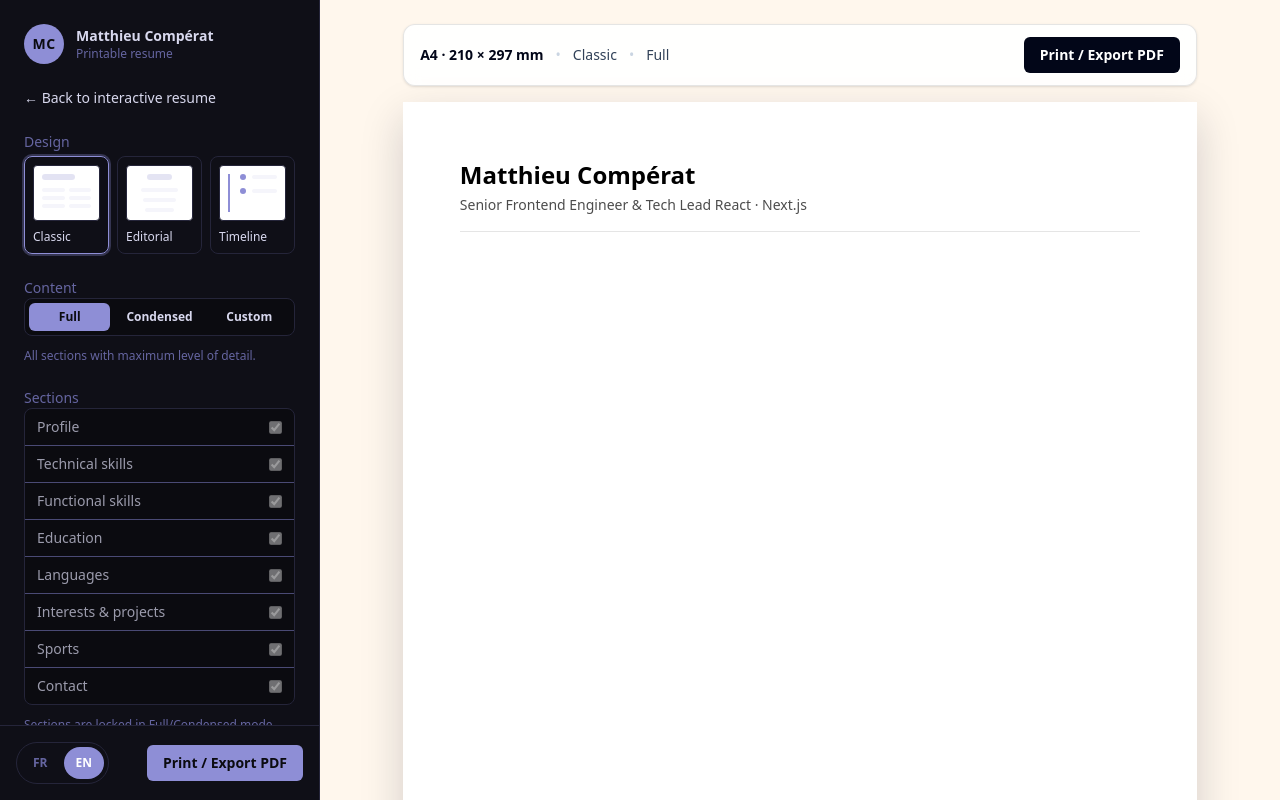
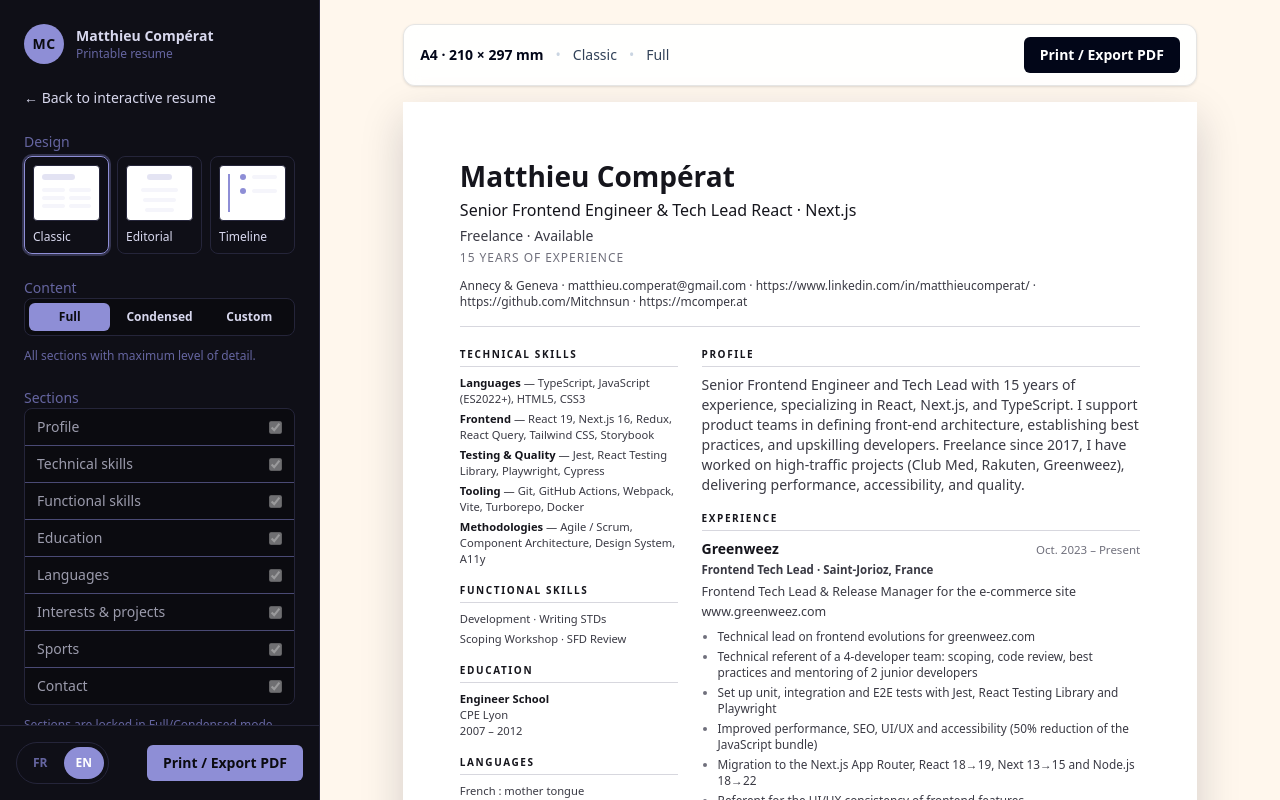
Before and after one commit to Mitchnsun/mcomperat, a Next.js app: page /en/print in a window 1280 px wide. Built offline with nearby package versions, Linux system fonts and the light colour scheme.

Commit message:
feat: implement classic print CV design

```diff
--- a/app/globals.css
+++ b/app/globals.css
@@ -190,6 +190,19 @@ body,
     }
   }
 
+  /* Print design: Classic */
+  .cv-classic {
+    color: #15151c;
+  }
+
+  .cv-classic .c-bullets {
+    color: #3a3a44;
+  }
+
+  .cv-classic .c-bullets li::marker {
+    color: #70707c;
+  }
+
   @keyframes filter-bar-in {
     from {
       opacity: 0;
--- a/components/print/PreviewStage.tsx
+++ b/components/print/PreviewStage.tsx
@@ -3,10 +3,11 @@
 import { useTranslations } from 'next-intl';
 import React from 'react';
 
+import { getPrintData } from '@/app/data/printContent';
+import ClassicCV from '@/components/print/designs/ClassicCV';
 import { useFitToWidth } from '@/hooks/useFitToWidth';
-import { type ContentMode, type Design } from '@/hooks/usePrintOptions';
-import { cn } from '@/lib/cn';
-import { pick } from '@/lib/localize';
+import { type ContentMode, type CustomConfig, type Design } from '@/hooks/usePrintOptions';
+import { resolveConfig } from '@/lib/printConfig';
 import { type Lang, type ResumeData } from '@/types';
 
 interface PreviewStageProps {
@@ -14,16 +15,18 @@ interface PreviewStageProps {
   lang: Lang;
   design: Design;
   mode: ContentMode;
+  custom: CustomConfig;
   onPrint: () => void;
 }
 
 // Foundation preview (TICKET-011): renders a single A4 sheet wrapper that the
 // design-specific layouts (TICKET-013+) will populate. It already reflects the
 // active language so the option state is observable end-to-end.
-const PreviewStage: React.FC<PreviewStageProps> = ({ data, lang, design, mode, onPrint }) => {
-  const { person } = data;
+const PreviewStage: React.FC<PreviewStageProps> = ({ data, lang, design, mode, custom, onPrint }) => {
   const { paperRef, stageRef } = useFitToWidth();
   const t = useTranslations('print');
+  const cfg = mode === 'custom' ? resolveConfig(mode, custom) : resolveConfig(mode);
+  const printData = getPrintData();
 
   return (
     <section
@@ -58,21 +61,13 @@ const PreviewStage: React.FC<PreviewStageProps> = ({ data, lang, design, mode, o
           </button>
         </div>
 
-        <article
-          ref={paperRef}
-          data-testid="print-sheet"
-          className={cn(
-            'paper min-h-[297mm] w-[210mm] bg-white p-[15mm] text-black shadow-[0_16px_40px_rgba(15,23,42,0.18)]',
-            'print:min-h-0 print:shadow-none print:[zoom:1]!'
-          )}
+        <div
+          ref={(node) => {
+            paperRef.current = node;
+          }}
         >
-          <header className="border-b border-black/10 pb-4">
-            <h1 className="text-2xl font-bold">
-              {person.firstname} {person.lastname}
-            </h1>
-            <p className="mt-1 text-sm text-black/70">{pick(person.title, lang)}</p>
-          </header>
-        </article>
+          <ClassicCV data={data} print={printData} cfg={cfg} lang={lang} />
+        </div>
       </div>
     </section>
   );
--- a/components/print/PrintApp.tsx
+++ b/components/print/PrintApp.tsx
@@ -16,7 +16,7 @@ interface PrintAppProps {
 // option state via usePrintOptions and composes the sidebar (controls) with the
 // preview stage (the rendered sheet).
 const PrintApp: React.FC<PrintAppProps> = ({ data, initialLang }) => {
-  const { design, setDesign, mode, setMode, custom, setCustom } = usePrintOptions(initialLang);
+  const { design, setDesign, mode, setMode, custom, setCustom, lang } = usePrintOptions(initialLang);
 
   const handlePrint = useCallback(() => {
     if (typeof window !== 'undefined') {
@@ -35,7 +35,7 @@ const PrintApp: React.FC<PrintAppProps> = ({ data, initialLang }) => {
         onCustomChange={setCustom}
         onPrint={handlePrint}
       />
-      <PreviewStage data={data} lang={initialLang} design={design} mode={mode} onPrint={handlePrint} />
+      <PreviewStage data={data} lang={lang} design={design} mode={mode} custom={custom} onPrint={handlePrint} />
     </main>
   );
 };
--- /dev/null
+++ b/components/print/designs/ClassicCV.tsx
@@ -0,0 +1,190 @@
+import React from 'react';
+
+import { pick, pickList } from '@/lib/localize';
+import { getExperiences, type ResolvedConfig } from '@/lib/printConfig';
+import { type Lang, type Localized, type ResumeData } from '@/types';
+import { type PrintData } from '@/types';
+
+interface ClassicCVProps {
+  data: ResumeData;
+  print: PrintData;
+  cfg: ResolvedConfig;
+  lang: Lang;
+}
+
+const LABELS = {
+  profile: { fr: 'Profil', en: 'Profile' },
+  experiences: { fr: 'Expériences', en: 'Experience' },
+} satisfies Record<string, Localized>;
+
+function sectionTitle(value: Localized, lang: Lang) {
+  return (
+    <h2 className="mb-2 border-b border-[#d7d7de] pb-1 text-[10px] font-bold tracking-[0.16em] text-[#15151c] uppercase">
+      {pick(value, lang)}
+    </h2>
+  );
+}
+
+function expDates(exp: ResumeData['experiences'][number], lang: Lang) {
+  return `${pick(exp.start, lang)} – ${pick(exp.end, lang)}`;
+}
+
+const ClassicCV: React.FC<ClassicCVProps> = ({ data, print, cfg, lang }) => {
+  const { person } = data;
+  const experiences = getExperiences(data, cfg);
+  const extras = data.extras;
+  const languages = extras[0] ? pickList(extras[0].list, lang) : [];
+  const interests = extras[1] ? pickList(extras[1].list, lang) : [];
+  const sports = extras[3] ? pickList(extras[3].list, lang) : [];
+
+  return (
+    <article
+      data-testid="print-sheet"
+      className="paper paper-page cv-classic min-h-[297mm] w-[210mm] bg-white p-[15mm] font-[var(--font-dm-sans)] text-[#15151c] shadow-[0_16px_40px_rgba(15,23,42,0.18)] print:min-h-0 print:shadow-none print:[zoom:1]!"
+    >
+      <header className="border-b border-[#d7d7de] pb-4">
+        <h1 className="text-[1.75rem] leading-tight font-bold">
+          {person.firstname} {person.lastname}
+        </h1>
+        <p className="mt-1 text-base font-medium text-[#15151c]">{pick(print.headline, lang)}</p>
+        <p className="mt-1 text-sm text-[#3a3a44]">{pick(print.tagline, lang)}</p>
+        <p className="mt-1 text-xs tracking-[0.08em] text-[#70707c] uppercase">{pick(print.yearsLine, lang)}</p>
+        {cfg.sections.contact ? (
+          <p className="mt-3 text-xs text-[#3a3a44]">
+            {pick(print.contact.location, lang)} · {print.contact.email} · {print.contact.linkedin} ·{' '}
+            {print.contact.github} · {print.contact.site}
+          </p>
+        ) : null}
+      </header>
+
+      <div className="mt-5 grid grid-cols-[32%_1fr] gap-6">
+        <aside className="space-y-4">
+          {cfg.sections.techSkills ? (
+            <section>
+              {sectionTitle({ fr: 'Compétences techniques', en: 'Technical skills' }, lang)}
+              <ul className="space-y-1">
+                {/* eslint-disable-next-line security/detect-object-injection -- lang is a strict 'fr' | 'en' union */}
+                {print.techSkills[lang].map(([label, value]) => (
+                  <li key={label} className="text-[0.7rem] leading-4 text-[#3a3a44]">
+                    <span className="font-semibold text-[#15151c]">{label}</span> — {value}
+                  </li>
+                ))}
+              </ul>
+            </section>
+          ) : null}
+
+          {cfg.sections.funcSkills ? (
+            <section>
+              {sectionTitle({ fr: 'Compétences fonctionnelles', en: 'Functional skills' }, lang)}
+              <ul className="space-y-1">
+                {pickList(print.funcSkills, lang).map((item) => (
+                  <li key={item} className="text-[0.7rem] leading-4 text-[#3a3a44]">
+                    {item}
+                  </li>
+                ))}
+              </ul>
+            </section>
+          ) : null}
+
+          {cfg.sections.education ? (
+            <section>
+              {sectionTitle({ fr: 'Formation', en: 'Education' }, lang)}
+              <ul className="space-y-2">
+                {data.education.map((school) => (
+                  <li
+                    key={`${pick(school.school, lang)}-${school.start}`}
+                    className="text-[0.7rem] leading-4 text-[#3a3a44]"
+                  >
+                    <p className="font-semibold text-[#15151c]">{pick(school.school, lang)}</p>
+                    <p>{pick(school.degree, lang)}</p>
+                    <p>
+                      {school.start} – {school.end}
+                    </p>
+                  </li>
+                ))}
+              </ul>
+            </section>
+          ) : null}
+
+          {cfg.sections.languages ? (
+            <section>
+              {sectionTitle({ fr: 'Langues', en: 'Languages' }, lang)}
+              <ul className="space-y-1">
+                {languages.map((item) => (
+                  <li key={item} className="text-[0.7rem] leading-4 text-[#3a3a44]">
+                    {item}
+                  </li>
+                ))}
+              </ul>
+            </section>
+          ) : null}
+
+          {cfg.sections.interests ? (
+            <section>
+              {sectionTitle({ fr: 'Intérêts', en: 'Interests' }, lang)}
+              <ul className="space-y-1">
+                {interests.map((item) => (
+                  <li key={item} className="text-[0.7rem] leading-4 text-[#3a3a44]">
+                    {item}
+                  </li>
+                ))}
+              </ul>
+            </section>
+          ) : null}
+
+          {cfg.sections.sports ? (
+            <section>
+              {sectionTitle({ fr: 'Sports', en: 'Sports' }, lang)}
+              <ul className="space-y-1">
+                {sports.map((item) => (
+                  <li key={item} className="text-[0.7rem] leading-4 text-[#3a3a44]">
+                    {item}
+                  </li>
+                ))}
+              </ul>
+            </section>
+          ) : null}
+        </aside>
+
+        <main className="space-y-4">
+          {cfg.sections.profile ? (
+            <section>
+              {sectionTitle(LABELS.profile, lang)}
+              <p className="text-sm leading-5 text-[#3a3a44]">{pick(print.profile, lang)}</p>
+            </section>
+          ) : null}
+
+          <section>
+            {sectionTitle(LABELS.experiences, lang)}
+            <div className="space-y-4">
+              {experiences.map((exp) => {
+                const bullets = pickList(exp.list, lang);
+                return (
+                  <article key={exp.id} data-testid="classic-exp" className="[break-inside:avoid]">
+                    <div className="flex items-baseline justify-between gap-3">
+                      <h3 className="text-sm font-bold text-[#15151c]">{exp.company}</h3>
+                      <p className="shrink-0 text-[0.72rem] text-[#70707c]">{expDates(exp, lang)}</p>
+                    </div>
+                    <p className="mt-0.5 text-[0.72rem] font-semibold text-[#3a3a44]">
+                      {pick(exp.title, lang)} · {exp.location}
+                    </p>
+                    <p className="mt-1 text-[0.78rem] leading-5 text-[#3a3a44]">{pick(exp.desc, lang)}</p>
+                    {cfg.detail === 'full' && bullets.length ? (
+                      <ul className="c-bullets mt-1.5 list-disc space-y-1 pl-4 text-[0.74rem] leading-4 text-[#3a3a44]">
+                        {bullets.map((item) => (
+                          <li key={item}>{item}</li>
+                        ))}
+                      </ul>
+                    ) : null}
+                  </article>
+                );
+              })}
+            </div>
+          </section>
+        </main>
+      </div>
+    </article>
+  );
+};
+
+export default ClassicCV;
```
Also changed, not shown: 2 other files (tests, documents, lock files or other folders).
